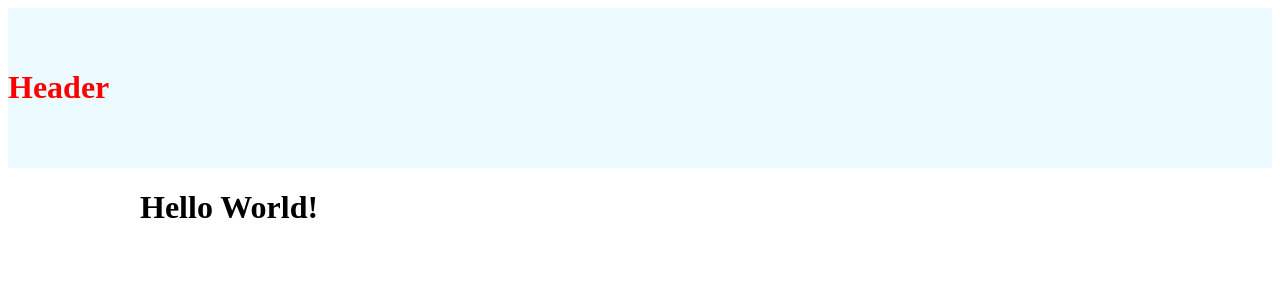
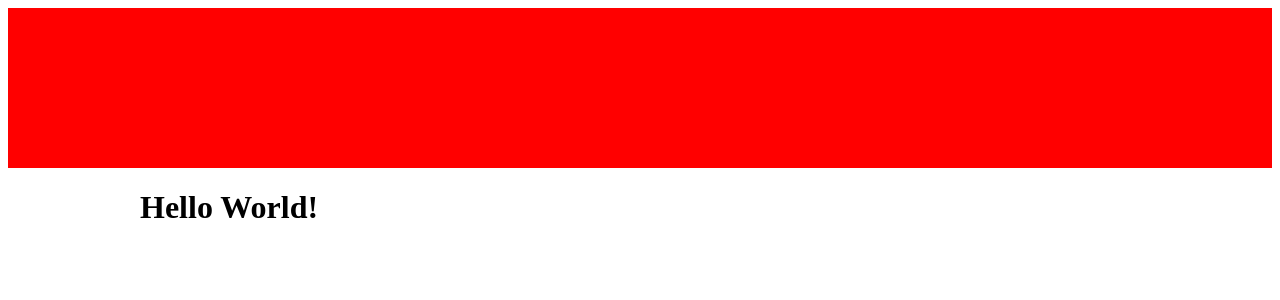
Before and after one commit to Gapotchenko-Yakov/styled-components-crash-course, a React (Create React App) app: page / in a window 1280 px wide. Shown: the top 300 px of the page. Built offline with nearby package versions, Linux system fonts and the light colour scheme.

Commit message:
Passing props.

```diff
--- a/src/components/Header.jsx
+++ b/src/components/Header.jsx
@@ -3,7 +3,7 @@ import { StyledHeader } from "./styles/Header.styled";
 
 export default function Header() {
   return (
-    <StyledHeader>
+    <StyledHeader bg="red">
       <h1>Header</h1>
     </StyledHeader>
   );
--- a/src/components/styles/Header.styled.jsx
+++ b/src/components/styles/Header.styled.jsx
@@ -1,7 +1,7 @@
 import styled from "styled-components";
 
 export const StyledHeader = styled.header`
-  background-color: #ebfbff;
+  background-color: ${(props) => props.bg};
   padding: 40px 0;
 
   h1 {
```
